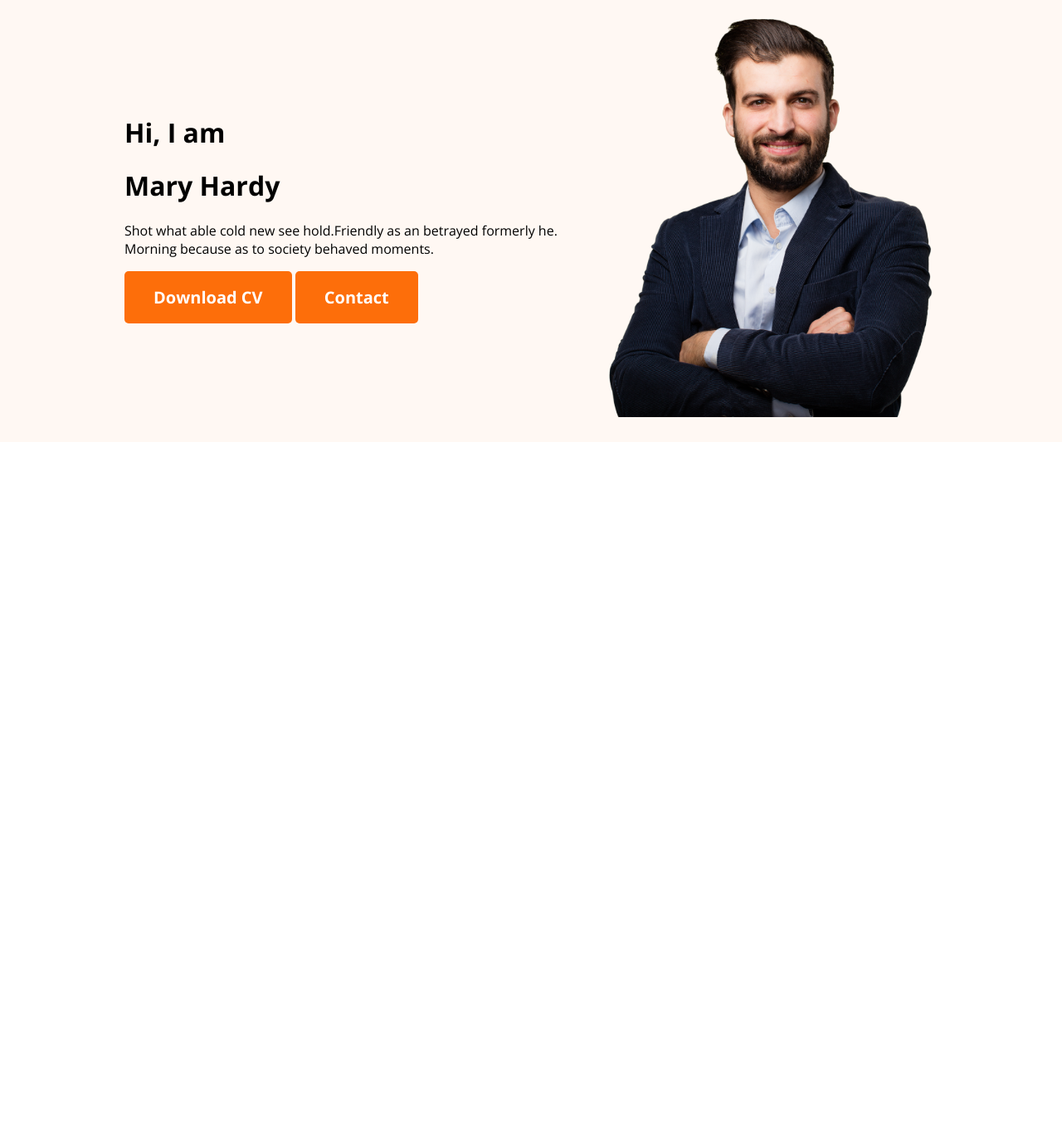
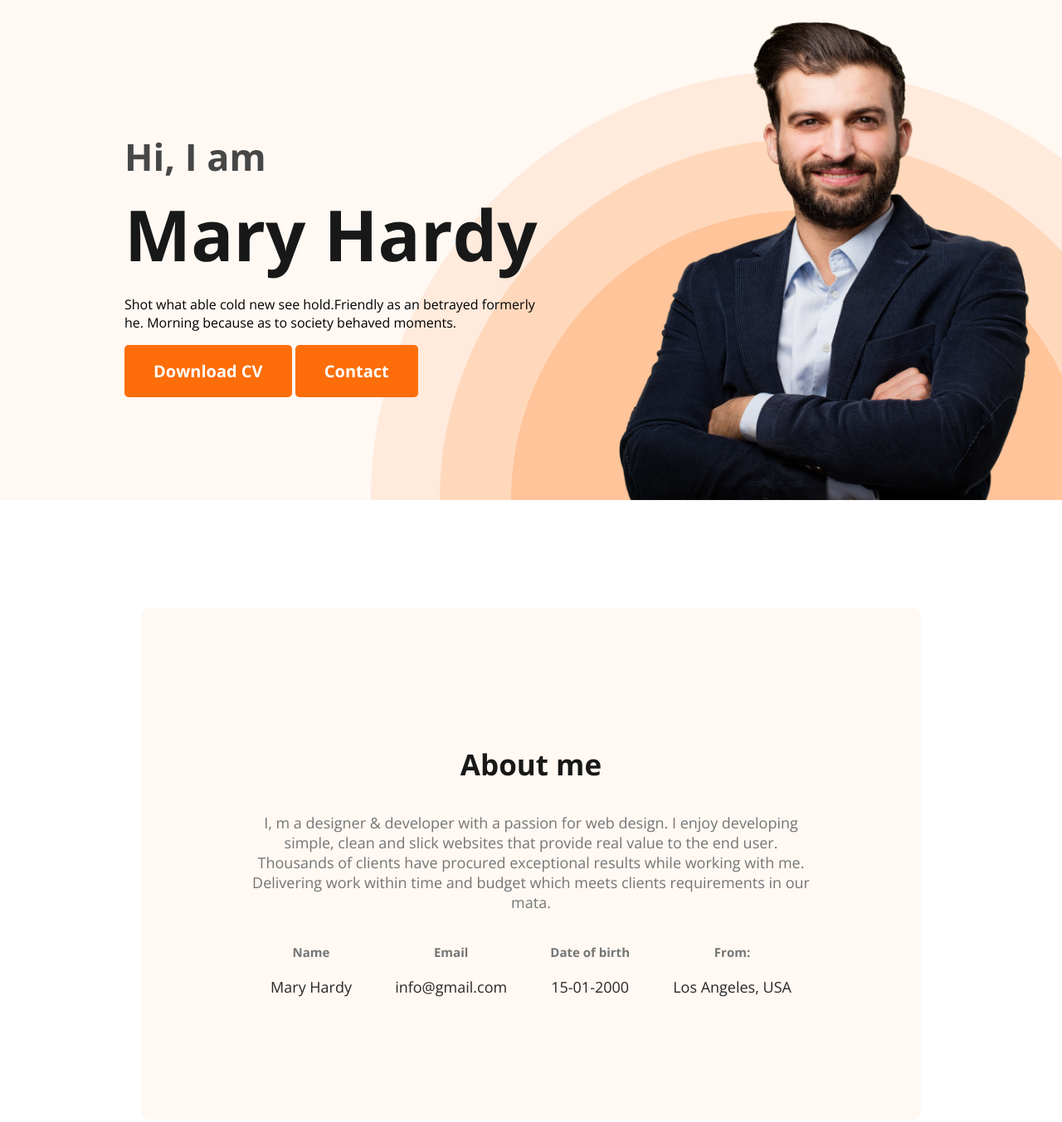
Before and after one commit to Pinku1211/webdevoloper-portfolio, a plain HTML site: page index.html in a window 1280 px wide. Shown: the part 178-1531 px from the top of the page at 83% size. Before the commit the page ends 800 px from the top, so only its background shows below. Drawn offline with nearby package versions, Linux system fonts and the light colour scheme.

Commit message:
added about section

```diff
--- a/index.html
+++ b/index.html
@@ -20,10 +20,10 @@
             </ul>
         </nav>
         <div class="banner">
-            <div>
+            <div class="banner-content">
                 <h1 class="banner-greeting">Hi, I am</h1>
                 <h1 class="banner-title">Mary Hardy</h1>
-                <p>Shot what able cold new see hold.Friendly as an betrayed formerly he.
+                <p class="banner-des">Shot what able cold new see hold.Friendly as an betrayed formerly he.
                 Morning because as to society behaved moments.</p>
                 <button class="btn-primary">Download CV</button>
                 <button class="btn-primary">Contact</button>
@@ -32,6 +32,31 @@
         </div>
     </header>
     <main>
+        <section class="about">
+            <h3 class="section-title">About me</h3>
+            <p class="section-des">I, m a designer & developer with a passion for web design.
+                I enjoy developing simple, clean and slick websites that provide real value to the end user.
+                Thousands of clients have procured exceptional results while working with me.
+                Delivering work within time and budget which meets clients requirements in our mata.</p>
+                <div class="about-info-container">
+                    <div class="about-info">
+                        <h4 class="info-title">Name</h4>
+                        <p class="info-des">Mary Hardy</p>
+                    </div>
+                    <div class="about-info">
+                        <h4 class="info-title">Email</h4>
+                        <p class="info-des">info@gmail.com</p>
+                    </div>
+                    <div class="about-info">
+                        <h4 class="info-title">Date of birth</h4>
+                        <p class="info-des">15-01-2000</p>
+                    </div>
+                    <div class="about-info">
+                        <h4 class="info-title">From:</h4>
+                        <p class="info-des">Los Angeles, USA</p>
+                    </div>
+                </div>
+        </section>
 
     </main>
 
--- a/styles/portfolio.css
+++ b/styles/portfolio.css
@@ -57,14 +57,84 @@ nav a {
 /* header related styles */
 .header {
     background: #FFF8F3;
+    background-image: url("../images/header_bg.png");
+    background-repeat: no-repeat;
+    background-position: bottom right;
+
+
 }
 
 .banner {
-    padding: 30px 150px 30px 150px;
+    padding: 30px 30px 0px 150px;
     display: flex;
     align-items: center;
+    justify-content: space-between;
+}
+.banner-content {
+    max-width: 500px;
 }
 .profile-pic {
-    width: 500px;
-    height: 500px;
+    width: 550px;
+    height: 600px;
 }
+.banner-greeting {
+    color: var(--dark-02, #474747);
+    font-size: 45px;
+    margin-bottom: 0px;
+
+}
+.banner-title {
+    color: var(--dark-01, #181818);
+    font-size: 85px;
+    margin-top: 5px;
+    margin-bottom: 0px;
+
+}
+
+/* main section styles */
+main {
+    max-width: 940px;
+    margin: 0px auto;
+}
+.about-info-container {
+    display: flex;
+    justify-content: space-around;
+}
+.about-info {
+    text-align: center;
+}
+.info-title {
+    color: #757575;
+    font-size: 15px;
+}
+.info-des {
+    color: #282828;
+    font-size: 18px;
+
+}
+
+
+
+/* about section styles */
+.about {
+    padding: 130px;
+    border-radius: 10px;
+    background: #FFF8F3;
+    margin: 130px 0px;
+
+
+}
+.section-title {
+    color: #181818;
+    text-align: center;
+    font-size: 35px;
+
+
+}
+.section-des {
+    color: #757575;
+    text-align: center;
+    font-size: 18px;
+
+
+}
```
